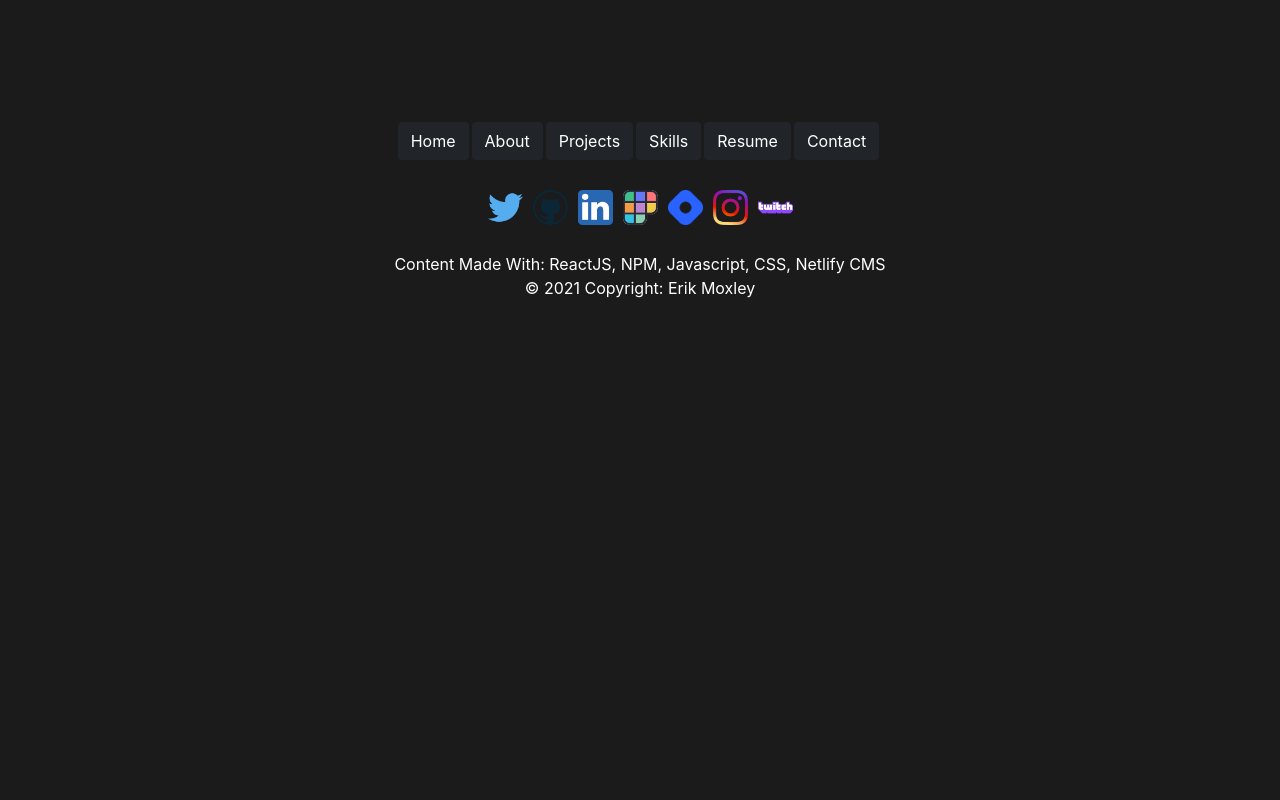
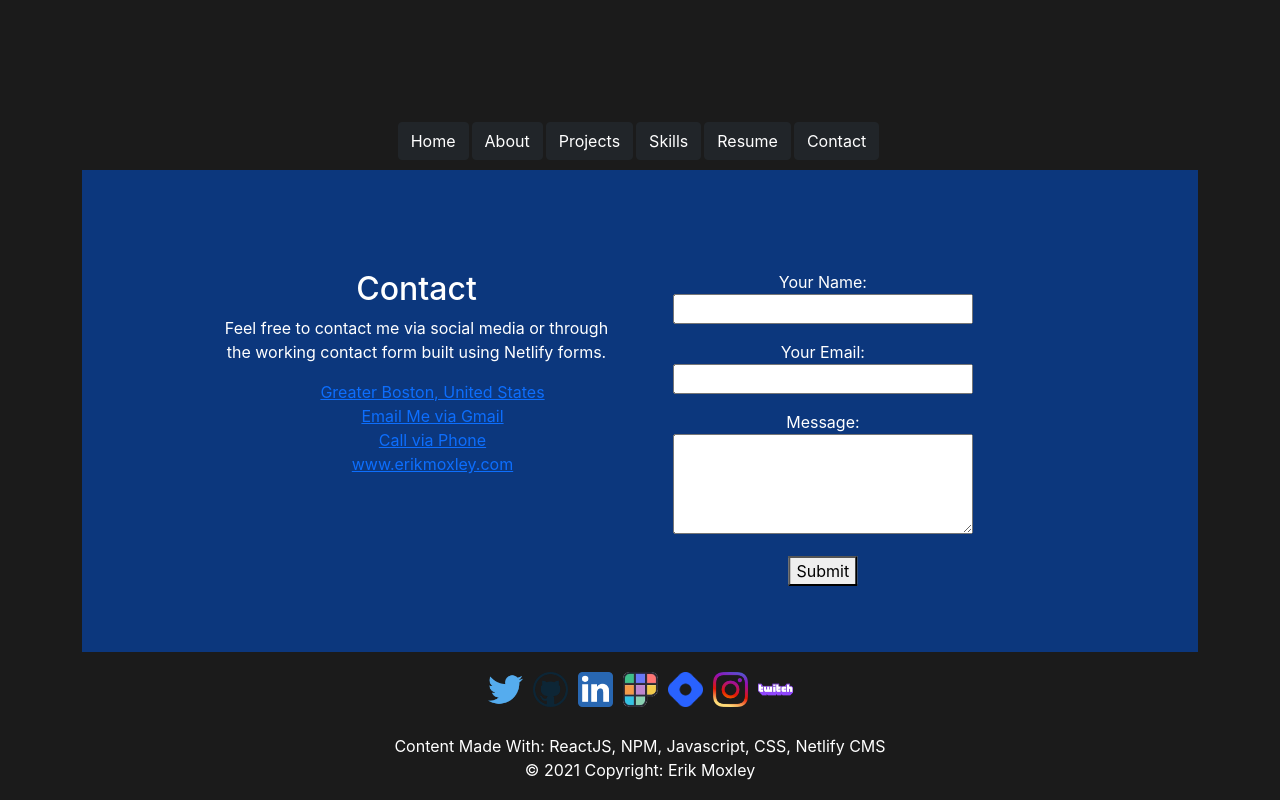
Before and after one commit to ErikMoxley/erik-moxley, a React (Create React App) app: page /contacts in a window 1280 px wide. Built offline with nearby package versions, Linux system fonts and the light colour scheme.

Commit message:
changes to contact reroute on submit

```diff
--- a/src/App.js
+++ b/src/App.js
@@ -28,7 +28,7 @@ function App() {
               <Route path="/skills" component={Skills} />
               <Route path="/blog" component={Blog} />
               <Route path="/resume" component={Resume} />
-              <Route path="/contact" component={Contact} />
+              <Route path="/contacts" component={Contact} />
             </Switch>
         <Footer/>
       </div>
--- a/src/components/Nav.js
+++ b/src/components/Nav.js
@@ -23,7 +23,7 @@ const Nav = () => {
             <Link to="/resume">
                 <Button variant="dark">Resume</Button>
             </Link>
-            <Link to="/contact">
+            <Link to="/contacts">
                 <Button variant="dark">Contact</Button>
             </Link>
 </div></div>
--- a/src/components/pages/Contact.js
+++ b/src/components/pages/Contact.js
@@ -4,7 +4,7 @@ const Contact = () => {
   <div className="flex-container">
   <div className="flex-child">
     <h2 className="con-title">Contact</h2>
-      {/* <p>Feel free to contact me via social media or through the working contact form built using Netlify forms.</p> */}
+      <p>Feel free to contact me via social media or through the working contact form built using Netlify forms.</p>
         <ul className="address">
         <a href='https://goo.gl/maps/f3D1vfaadg7MvoC66' alt='' target="_blank" rel="noopener noreferrer">
           <li>Greater Boston, United States</li></a>
@@ -42,7 +42,7 @@ const Contact = () => {
       <input type="email" name="email" id="youremail" />
     </p>
     <p>
-      <label htmlFor="yourmessage">
+      <label htmlFor="message">
         Message:
       </label><br/>
       <textarea name="message" id="yourmessage"></textarea>
```
